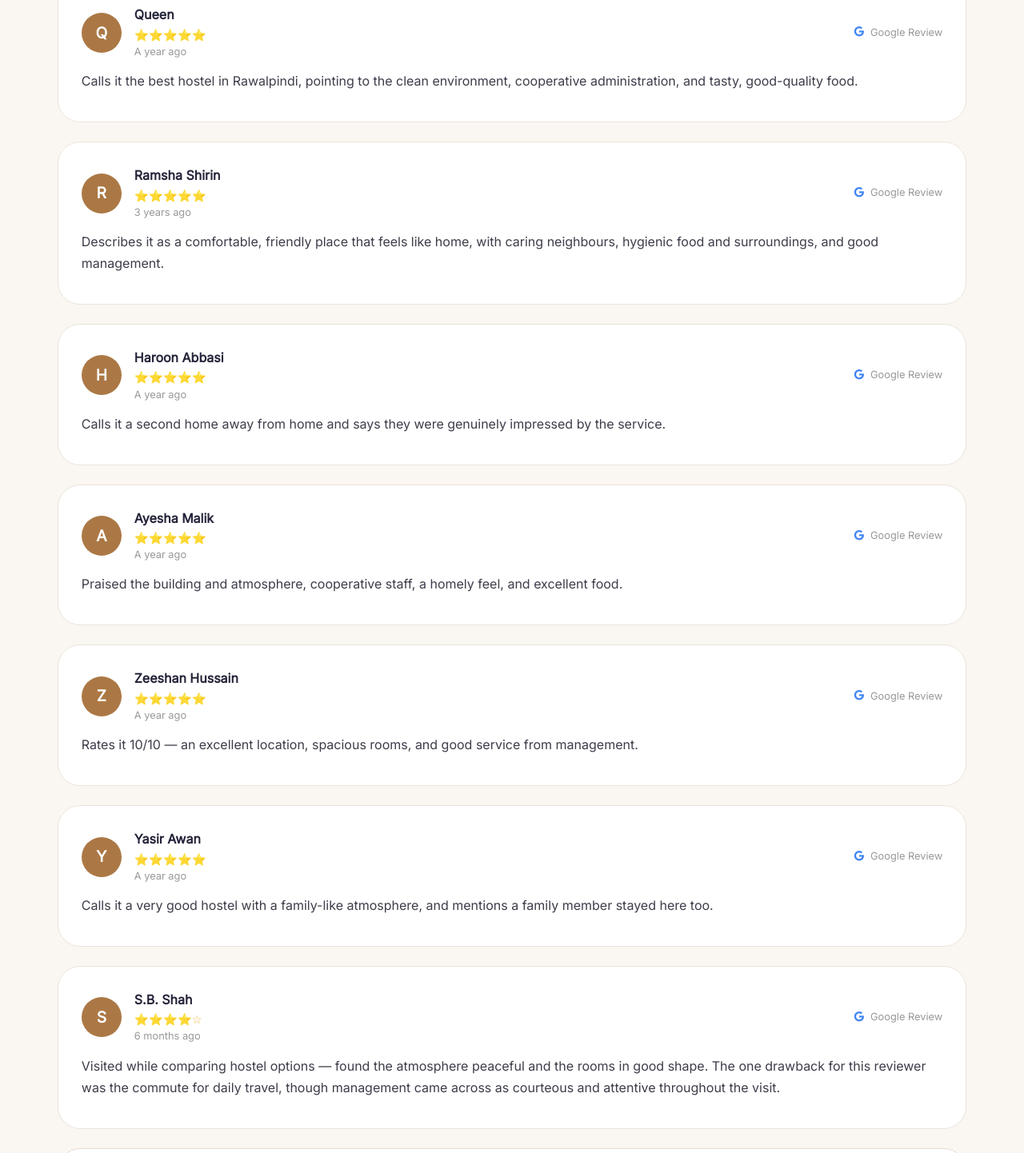
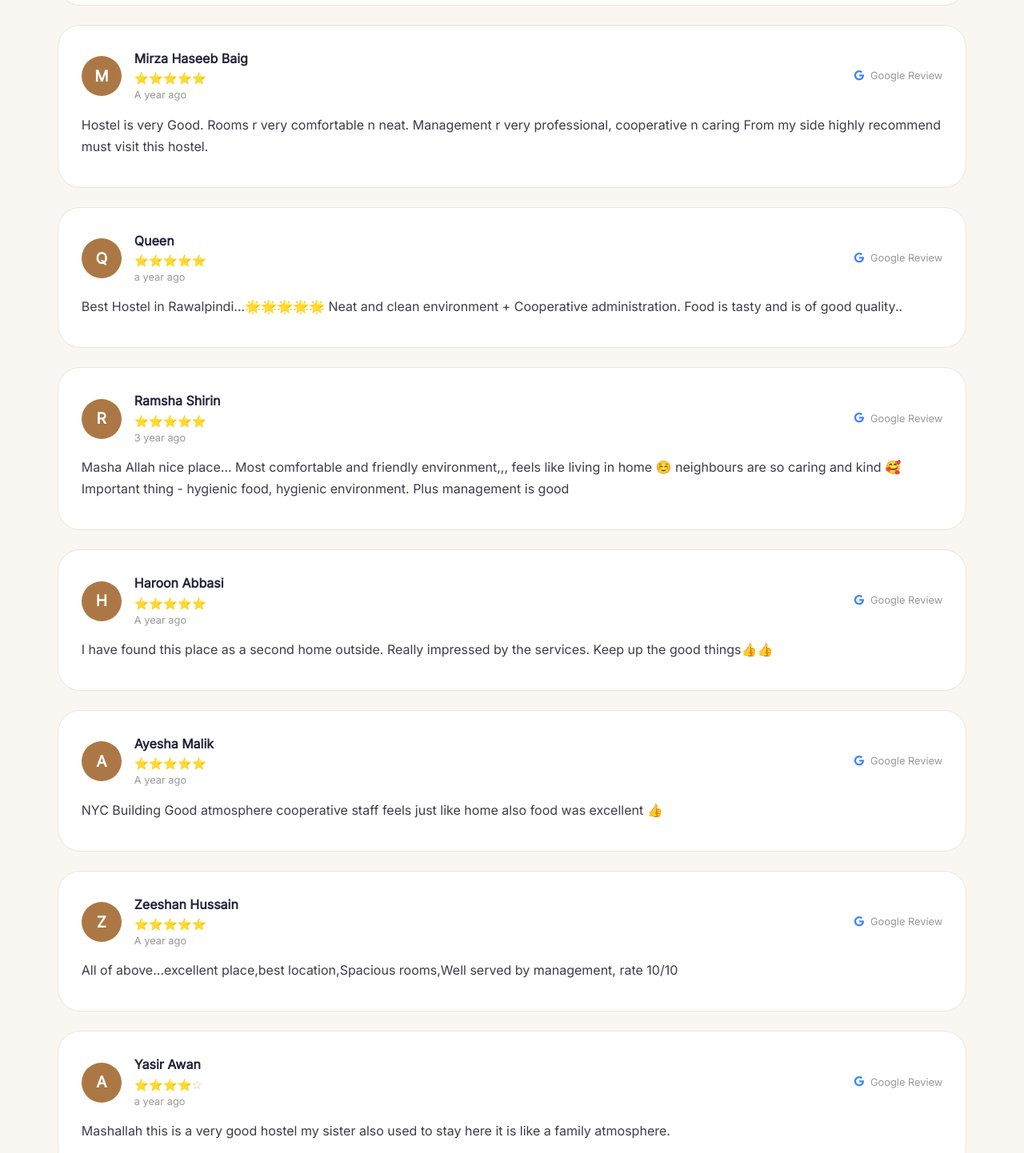
Before and after one commit to Ammara-khann/Al-Rayyan-hostel, a website: page reviews.html in a window 1280 px wide. Shown: the part 755-2197 px from the top of the page at 80% size. Drawn offline with Linux system fonts and the light colour scheme.

```diff
--- a/reviews.html
+++ b/reviews.html
@@ -199,6 +199,21 @@
         <div id="reviewsContainer">
             <div class="review-card">
                 <div class="review-header">
+                    <div class="review-avatar">S</div>
+                    <div class="review-user">
+                        <h4>S.B. Shah</h4>
+                        <div class="review-stars">⭐⭐⭐⭐⭐</div>
+                        <div class="review-date">A year ago</div>
+                    </div>
+                    <div class="review-google">
+                        <i class="fab fa-google"></i> Google Review
+                    </div>
+                </div>
+                <p class="review-text">I visited this hostel while looking for accommodation. The environment was calm and the rooms were decent. However, the location was not suitable for my daily travel needs. I must say that the management is very polite, attentive, and responsive. Overall, it is a good hostel for girls who are looking for accommodation in Rawalpindi.</p>
+            </div>
+
+            <div class="review-card">
+                <div class="review-header">
                     <div class="review-avatar">M</div>
                     <div class="review-user">
                         <h4>Mirza Haseeb Baig</h4>
@@ -209,7 +224,7 @@
                         <i class="fab fa-google"></i> Google Review
                     </div>
                 </div>
-                <p class="review-text">Says the rooms are comfortable and neat, and describes the management as professional, cooperative, and caring.</p>
+                <p class="review-text">Hostel is very Good. Rooms r very comfortable n neat. Management r very professional, cooperative n caring From my side highly recommend must visit this hostel.</p>
             </div>
 
             <div class="review-card">
@@ -218,13 +233,13 @@
                     <div class="review-user">
                         <h4>Queen</h4>
                         <div class="review-stars">⭐⭐⭐⭐⭐</div>
-                        <div class="review-date">A year ago</div>
+                        <div class="review-date">a year ago</div>
                     </div>
                     <div class="review-google">
                         <i class="fab fa-google"></i> Google Review
                     </div>
                 </div>
-                <p class="review-text">Calls it the best hostel in Rawalpindi, pointing to the clean environment, cooperative administration, and tasty, good-quality food.</p>
+                <p class="review-text">Best Hostel in Rawalpindi...🌟🌟🌟🌟🌟 Neat and clean environment + Cooperative administration. Food is tasty and is of good quality..</p>
             </div>
 
             <div class="review-card">
@@ -233,13 +248,13 @@
                     <div class="review-user">
                         <h4>Ramsha Shirin</h4>
                         <div class="review-stars">⭐⭐⭐⭐⭐</div>
-                        <div class="review-date">3 years ago</div>
+                        <div class="review-date">3 year ago</div>
                     </div>
                     <div class="review-google">
                         <i class="fab fa-google"></i> Google Review
                     </div>
                 </div>
-                <p class="review-text">Describes it as a comfortable, friendly place that feels like home, with caring neighbours, hygienic food and surroundings, and good management.</p>
+                <p class="review-text">Masha Allah nice place... Most comfortable and friendly environment,,, feels like living in home ☺️ neighbours are so caring and kind 🥰 Important thing - hygienic food, hygienic environment. Plus management is good</p>
             </div>
 
             <div class="review-card">
@@ -254,7 +269,7 @@
                         <i class="fab fa-google"></i> Google Review
                     </div>
                 </div>
-                <p class="review-text">Calls it a second home away from home and says they were genuinely impressed by the service.</p>
+                <p class="review-text">I have found this place as a second home outside. Really impressed by the services. Keep up the good things👍👍</p>
             </div>
 
             <div class="review-card">
@@ -269,7 +284,7 @@
                         <i class="fab fa-google"></i> Google Review
                     </div>
                 </div>
-                <p class="review-text">Praised the building and atmosphere, cooperative staff, a homely feel, and excellent food.</p>
+                <p class="review-text">NYC Building Good atmosphere cooperative staff feels just like home also food was excellent 👍</p>
             </div>
 
             <div class="review-card">
@@ -284,37 +299,22 @@
                         <i class="fab fa-google"></i> Google Review
                     </div>
                 </div>
-                <p class="review-text">Rates it 10/10 — an excellent location, spacious rooms, and good service from management.</p>
+                <p class="review-text">All of above...excellent place,best location,Spacious rooms,Well served by management, rate 10/10</p>
             </div>
 
             <div class="review-card">
                 <div class="review-header">
-                    <div class="review-avatar">Y</div>
+                    <div class="review-avatar">A</div>
                     <div class="review-user">
                         <h4>Yasir Awan</h4>
-                        <div class="review-stars">⭐⭐⭐⭐⭐</div>
-                        <div class="review-date">A year ago</div>
+                        <div class="review-stars">⭐⭐⭐⭐☆</div>
+                        <div class="review-date">a year ago</div>
                     </div>
                     <div class="review-google">
                         <i class="fab fa-google"></i> Google Review
                     </div>
                 </div>
-                <p class="review-text">Calls it a very good hostel with a family-like atmosphere, and mentions a family member stayed here too.</p>
-            </div>
-
-            <div class="review-card">
-                <div class="review-header">
-                    <div class="review-avatar">S</div>
-                    <div class="review-user">
-                        <h4>S.B. Shah</h4>
-                        <div class="review-stars">⭐⭐⭐⭐☆</div>
-                        <div class="review-date">6 months ago</div>
-                    </div>
-                    <div class="review-google">
-                        <i class="fab fa-google"></i> Google Review
-                    </div>
-                </div>
-                <p class="review-text">Visited while comparing hostel options — found the atmosphere peaceful and the rooms in good shape. The one drawback for this reviewer was the commute for daily travel, though management came across as courteous and attentive throughout the visit.</p>
+                <p class="review-text">Mashallah this is a very good hostel my sister also used to stay here it is like a family atmosphere.</p>
             </div>
 
             <div style="text-align: center; padding: 2rem; background: white; border-radius: 28px; border: 1px solid var(--color-border);">
```
Also changed, not shown: index.html (+7 -7 lines), rooms.html (+3 -3 lines).
